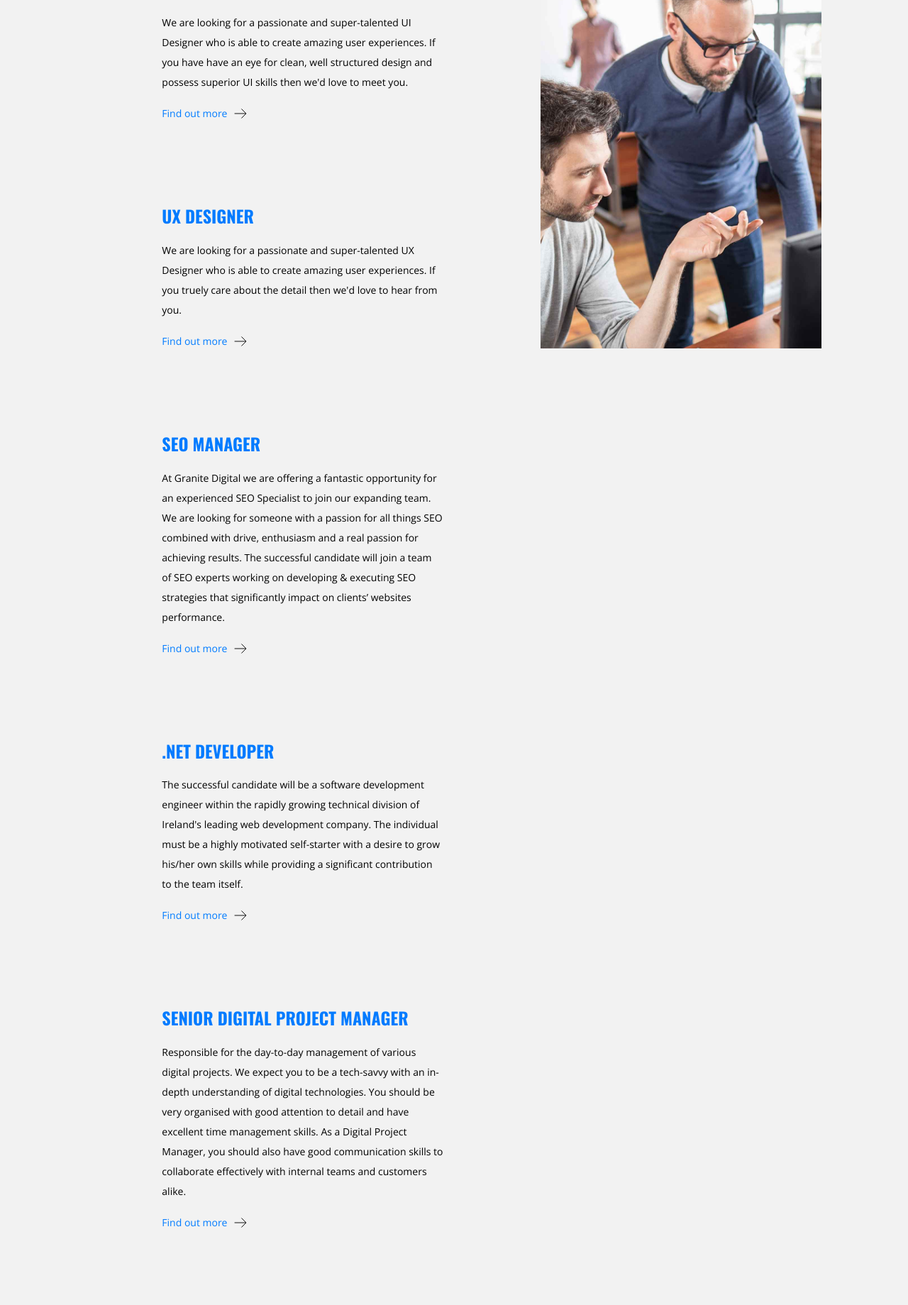
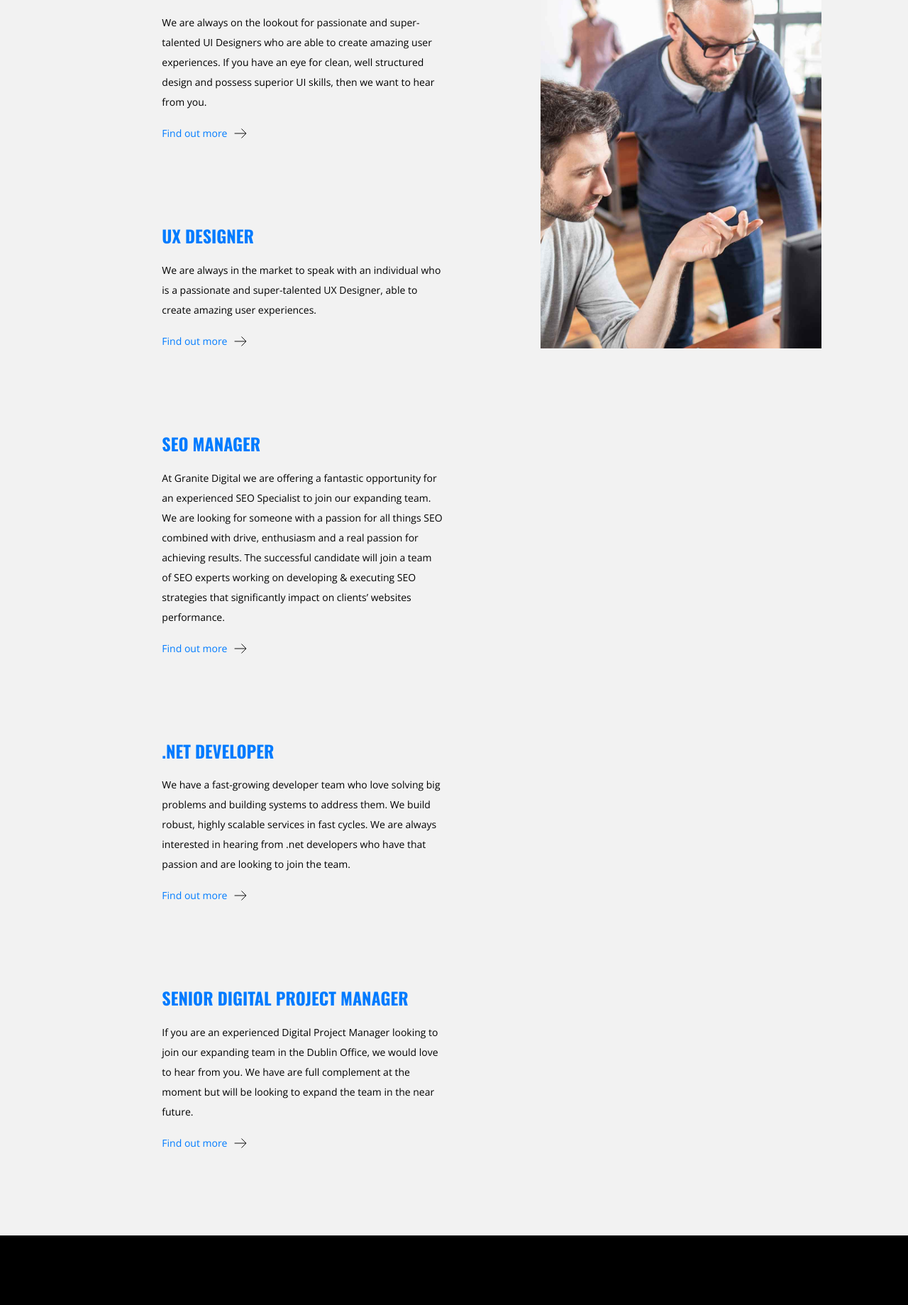
Before and after one commit to jonathancallan/granite, a PHP site: page /careers in a window 1280 px wide. Shown: the part 812-2651 px from the top of the page at 71% size. Run offline with PHP 8.4, Linux system fonts and the light colour scheme; data that the repository does not hold is empty; some libraries are stand-ins or nearby versions.

Commit message:
Change careers intros to "we are always looking for ..."

```diff
--- a/careers.php
+++ b/careers.php
@@ -22,7 +22,7 @@ $ogUrl = "https://www.granite.ie/";
         <div class="row">
           <div class="col offset-sm-2">
             <h1>Careers</h1>
-            <p>Granite Digital is Ireland’s leading Digital Agency, with a proven record for delivering results and new business for our clients through custom web applications development and search engine marketing.</p>
+            <p>Granite Digital is Ireland’s leading Digital Agency, with a proven record for delivering results and new business for our clients through custom web application development and search engine marketing.</p>
           </div>
         </div>
       </div>
@@ -45,12 +45,13 @@ $ogUrl = "https://www.granite.ie/";
             <div class="row">
               <div class="col-12 padding-b">
                 <h2><a href="./ui-designer.php">UI Designer</a></h2>
-                <p>We are looking for a passionate and super-talented UI Designer who is able to create amazing user experiences. If you have have an eye for clean, well structured design and possess superior UI skills then we'd love to meet you.</p>
+                <p>We are always on the lookout for passionate and super-talented UI Designers who are able to create amazing user experiences. If you have an eye for clean, well structured design and possess superior UI skills, then we want to hear
+                  from you.</p>
                 <p><a href="./ui-designer.php" class="icon forward">Find out more</a></p>
               </div>
               <div class="col-12 padding-b">
                 <h2><a href="./ux-designer.php">UX Designer</a></h2>
-                <p>We are looking for a passionate and super-talented UX Designer who is able to create amazing user experiences. If you truely care about the detail then we'd love to hear from you.</p>
+                <p>We are always in the market to speak with an individual who is a passionate and super-talented UX Designer, able to create amazing user experiences.</p>
                 <p><a href="./ux-designer.php" class="icon forward">Find out more</a></p>
               </div>
               <div class="col-12 padding-b">
@@ -61,16 +62,14 @@ $ogUrl = "https://www.granite.ie/";
               </div>
               <div class="col-12 padding-b">
                 <h2><a href="./dotnet-web-developer.php">.NET Developer</a></h2>
-                <p>The successful candidate will be a software development engineer within the rapidly growing technical division of Ireland's leading web development company. The individual must be a highly motivated self-starter with a desire to
-                  grow his/her
-                  own skills while providing a significant contribution to the team itself.</p>
+                <p>We have a fast-growing developer team who love solving big problems and building systems to address them. We build robust, highly scalable services in fast cycles. We are always interested in hearing from .net developers who have
+                  that passion and are looking to join the team.</p>
                 <p><a href="./dotnet-web-developer.php" class="icon forward">Find out more</a></p>
               </div>
               <div class="col-12 padding-b">
                 <h2><a href="./senior-digital-project-manager.php">Senior Digital Project Manager</a></h2>
-                <p>Responsible for the day-to-day management of various digital projects. We expect you to be a tech-savvy with an in-depth understanding of digital technologies. You should be very organised with good attention to detail and have
-                  excellent
-                  time management skills. As a Digital Project Manager, you should also have good communication skills to collaborate effectively with internal teams and customers alike.</p>
+                <p>If you are an experienced Digital Project Manager looking to join our expanding team in the Dublin Office, we would love to hear from you. We have are full complement at the moment but will be looking to expand the team in the
+                  near future.</p>
                 <p><a href="./senior-digital-project-manager.php" class="icon forward">Find out more</a></p>
               </div>
             </div>
```
Also changed, not shown: dotnet-web-developer.php (+6 -3 lines), senior-digital-project-manager.php (+6 -3 lines), ui-designer.php (+8 -10 lines), ux-designer.php (+8 -12 lines).
